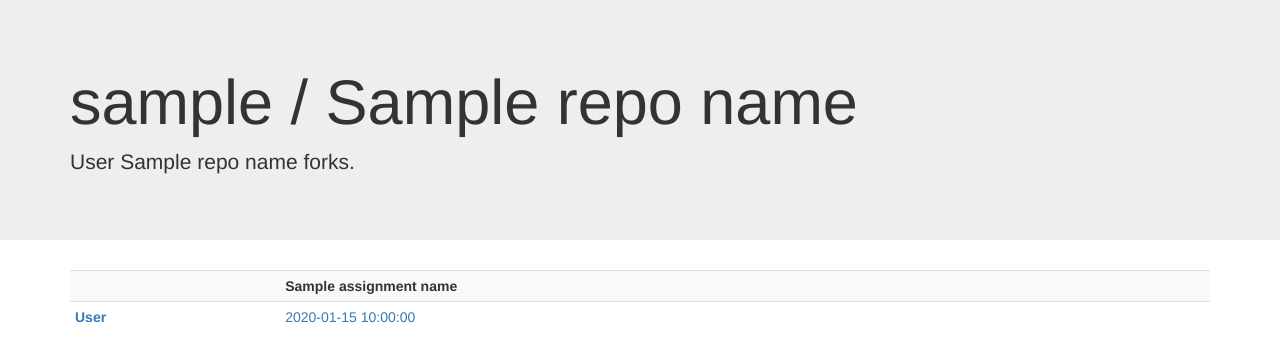
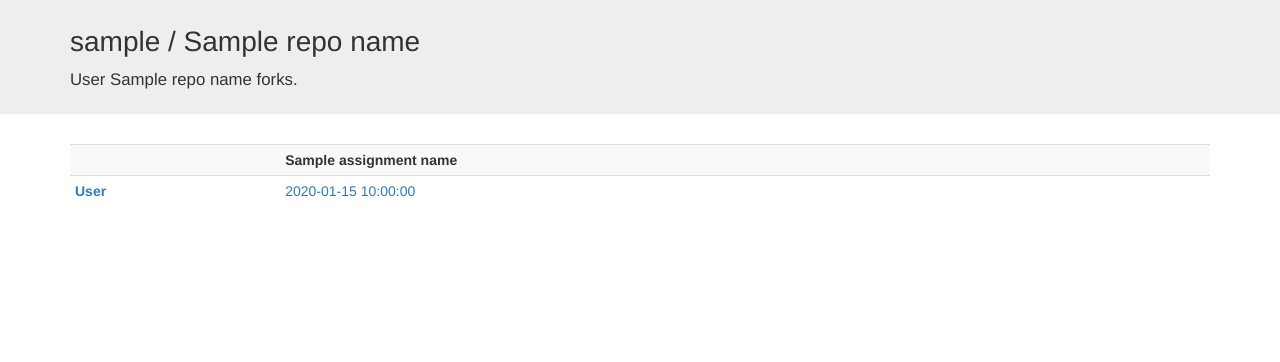
Before and after one commit to osteele/assignment-dashboard, a Flask app: template templates/index.html in a window 1280 px wide. Shown: the top 362 px of the page. Run offline with Flask 2, Linux system fonts and the light colour scheme; the template is opened without the code that fills it: most values are stand-ins (such as "Sample title", 1, 10 or a date in 2020); parts of the project's set-up code (start-up, migrations or seed data) failed here and were passed over; some libraries are stand-ins or nearby versions.

Commit message:
shrink the header

```diff
--- a/templates/index.html
+++ b/templates/index.html
@@ -10,6 +10,12 @@
     <link rel="stylesheet" href="https://maxcdn.bootstrapcdn.com/bootstrap/3.3.7/css/bootstrap.min.css" integrity="sha384-BVYiiSIFeK1dGmJRAkycuHAHRg32OmUcww7on3RYdg4Va+PmSTsz/K68vbdEjh4u" crossorigin="anonymous">
     <link rel="stylesheet" href="https://maxcdn.bootstrapcdn.com/bootstrap/3.3.7/css/bootstrap-theme.min.css" integrity="sha384-rHyoN1iRsVXV4nD0JutlnGaslCJuC7uwjduW9SVrLvRYooPp2bWYgmgJQIXwl/Sp" crossorigin="anonymous">
     <script src="https://maxcdn.bootstrapcdn.com/bootstrap/3.3.7/js/bootstrap.min.js" integrity="sha384-Tc5IQib027qvyjSMfHjOMaLkfuWVxZxUPnCJA7l2mCWNIpG9mGCD8wGNIcPD7Txa" crossorigin="anonymous"></script>
+    <style>
+    .jumbotron { padding: 0.5em 0.6em; }
+    .jumbotron h1 { font-size: 2em; }
+    .jumbotron p { font-size: 1.2em; }
+    .jumbotron p .btn { padding: 0.5em; }
+    </style>
   </head>
 
   <body>
```
